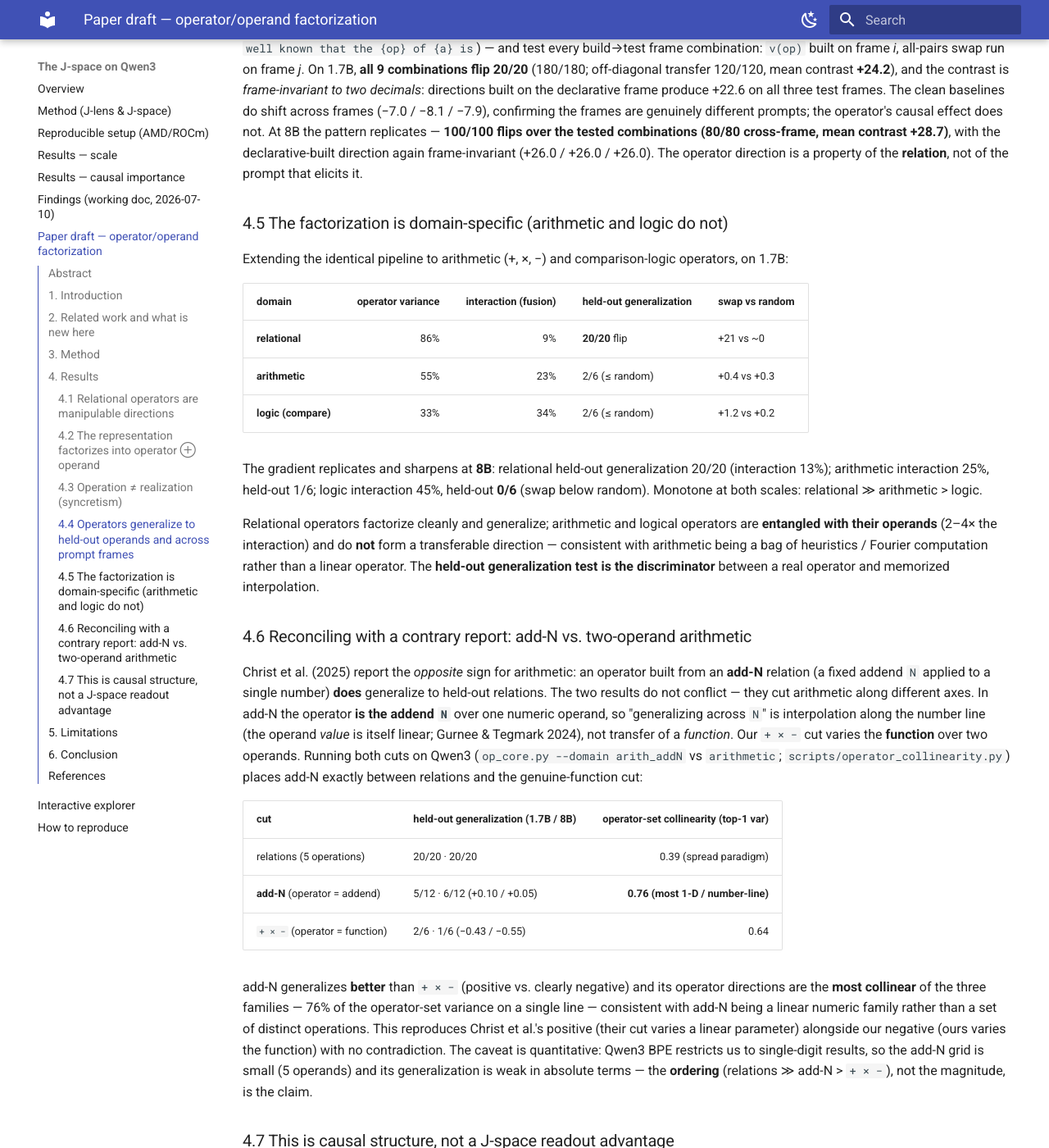
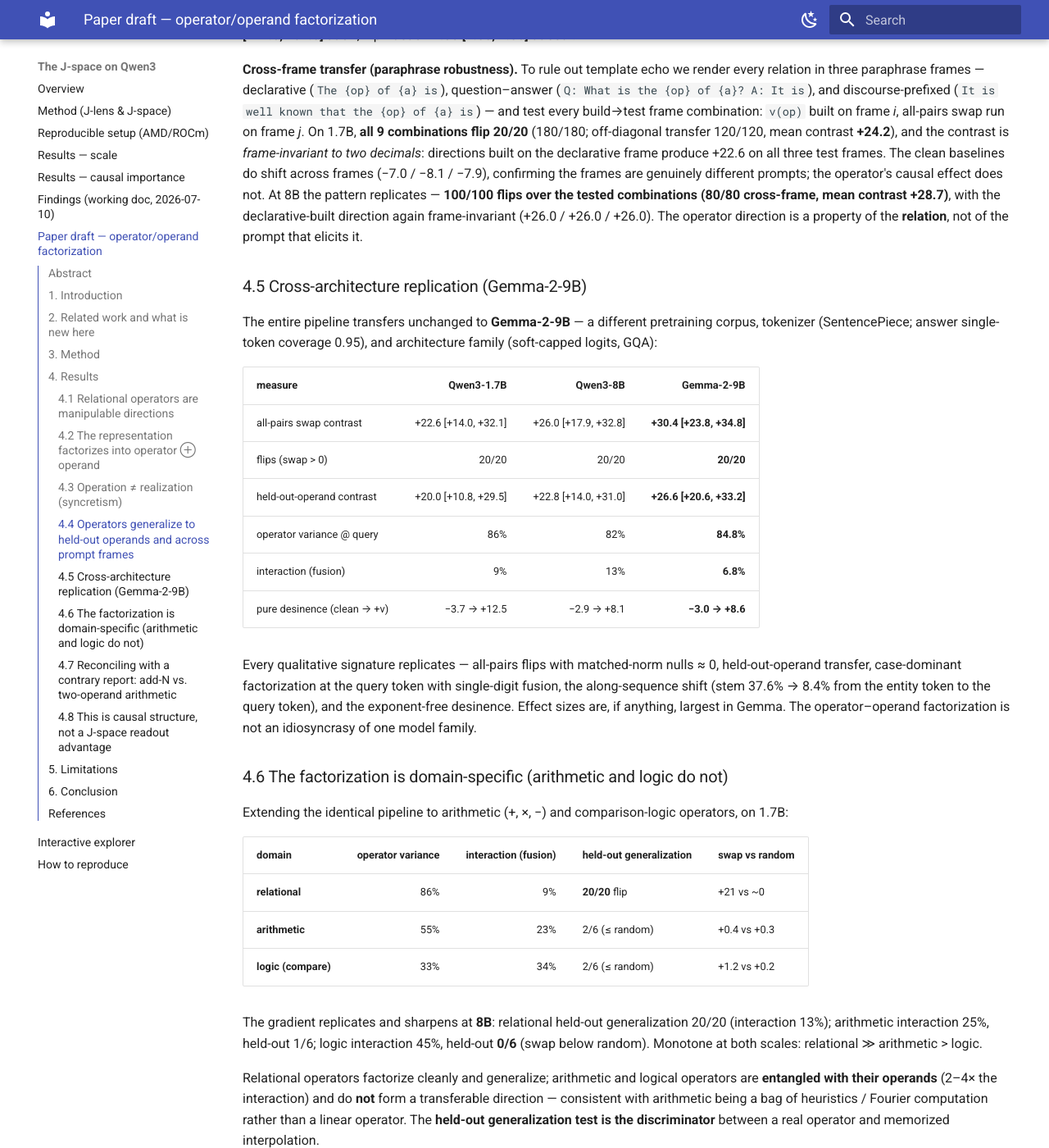
Before and after one commit to mpodeley/jspace-qwen, an MkDocs documentation site: the page built from docs/paper.md, in a window 1280 px wide and 1400 px high, scrolled down 7577 px. Shown: the whole window at 82% size. Built offline with MkDocs 1.6.1 and Material for MkDocs 9.7.7, drawn with Linux system fonts in a browser that asks for light colours; some of the changed text lies outside the part shown.

Commit message:
A3: Gemma-2-9B cross-architecture replication — everything replicates, strongest effects
§4.5 new (three-model table); title/abstract/limitations upgraded to two-family claims
("residual stream of LLMs"); 4.5→4.6→4.7→4.8 renumbered; findings §2.8; README numbers.
Gemma: all-pairs 20/20 (+30.4 [+23.8,+34.8]), held-out 20/20 (+26.6), case 84.8%,
fusion 6.8% (lowest), desinence -3.0→+8.6, zero pair CIs cross zero.
ACL rebuild: 9pp total = 8 content + refs spill (compliant), anonymity 0 hits.

Co-Authored-By: Claude Fable 5 <noreply@anthropic.com>

```diff
--- a/docs/paper.md
+++ b/docs/paper.md
@@ -11,12 +11,15 @@ syncretism) and, for readers new to grammatical case, explains the linguistic an
 
 ## Abstract
 
-We study how an open-weights transformer (Qwen3) represents a **relational operation** applied to an
-entity — *currency-of*, *capital-of*, *language-of*, *demonym-of*, *continent-of* applied to a country.
+We study how open-weights transformers (Qwen3-1.7B/8B, Gemma-2-9B) represent a **relational operation**
+applied to an entity — *currency-of*, *capital-of*, *language-of*, *demonym-of*, *continent-of* applied
+to a country.
 We find that the operation is carried by a **manipulable operator direction** in the residual stream
 that is largely **separable from the operand**. Adding `v(op_B) − v(op_A)` to a prompt performing `op_A`
 converts the model's answer to `op_B` for all 20 ordered operator pairs (matched-norm random controls
-null), and the direction **generalizes to operands never used to build it**. A two-way analysis of
+null), and the direction **generalizes to operands never used to build it**, to **unseen paraphrase
+frames** (every build→test frame combination flips), and **across architectures** — the full pipeline
+replicates on Gemma-2-9B with the largest effect sizes of the three models tested. A two-way analysis of
 variance factorizes the representation as `H[operand, operator] = μ + operand + operator + interaction`,
 ~90% additive with a ~10% **fusion** interaction, operator and operand occupying largely orthogonal
 subspaces; the operation-dominant representation *emerges along the sequence* (operand-dominant at the
@@ -90,8 +93,8 @@ the interaction term) — not an additional empirical claim.
 
 ## 3. Method
 
-**Setup.** Qwen3-1.7B and 8B, run on a single AMD Strix Halo APU (see [setup](setup.md); an int8 path
-keeps larger models in range). A relation is rendered into a template; the canonical frame is
+**Setup.** Qwen3-1.7B/8B throughout, plus Gemma-2-9B for the cross-architecture replication (§4.5); all
+run on a single AMD Strix Halo APU (see [setup](setup.md); an int8 path keeps larger models in range). A relation is rendered into a template; the canonical frame is
 `"The {op} of {a} is"`, and §4.4 additionally uses two paraphrase frames (question–answer and
 discourse-prefixed) that hold the `{op} of {a}` unit fixed while varying the surrounding frame, all
 ending in *is* so answer scoring is comparable.
@@ -225,7 +228,27 @@ replicates — **100/100 flips over the tested combinations (80/80 cross-frame,
 with the declarative-built direction again frame-invariant (+26.0 / +26.0 / +26.0). The operator
 direction is a property of the **relation**, not of the prompt that elicits it.
 
-### 4.5 The factorization is domain-specific (arithmetic and logic do not)
+### 4.5 Cross-architecture replication (Gemma-2-9B)
+
+The entire pipeline transfers unchanged to **Gemma-2-9B** — a different pretraining corpus, tokenizer
+(SentencePiece; answer single-token coverage 0.95), and architecture family (soft-capped logits, GQA):
+
+| measure | Qwen3-1.7B | Qwen3-8B | **Gemma-2-9B** |
+|---|---:|---:|---:|
+| all-pairs swap contrast | +22.6 [+14.0, +32.1] | +26.0 [+17.9, +32.8] | **+30.4 [+23.8, +34.8]** |
+| flips (swap > 0) | 20/20 | 20/20 | **20/20** |
+| held-out-operand contrast | +20.0 [+10.8, +29.5] | +22.8 [+14.0, +31.0] | **+26.6 [+20.6, +33.2]** |
+| operator variance @ query | 86% | 82% | **84.8%** |
+| interaction (fusion) | 9% | 13% | **6.8%** |
+| pure desinence (clean → +v) | −3.7 → +12.5 | −2.9 → +8.1 | **−3.0 → +8.6** |
+
+Every qualitative signature replicates — all-pairs flips with matched-norm nulls ≈ 0, held-out-operand
+transfer, case-dominant factorization at the query token with single-digit fusion, the along-sequence
+shift (stem 37.6% → 8.4% from the entity token to the query token), and the exponent-free desinence.
+Effect sizes are, if anything, largest in Gemma. The operator–operand factorization is not an
+idiosyncrasy of one model family.
+
+### 4.6 The factorization is domain-specific (arithmetic and logic do not)
 
 Extending the identical pipeline to arithmetic (+, ×, −) and comparison-logic operators, on 1.7B:
 
@@ -269,7 +292,7 @@ varies the function) with no contradiction. The caveat is quantitative: Qwen3 BP
 single-digit results, so the add-N grid is small (5 operands) and its generalization is weak in absolute
 terms — the **ordering** (relations ≫ add-N > `+ × −`), not the magnitude, is the claim.
 
-### 4.7 This is causal structure, not a J-space readout advantage
+### 4.8 This is causal structure, not a J-space readout advantage
 
 On four readout comparisons (bridge-entity pass@k, a surface-form logit difference, a number probe, and a
 concept-plane trajectory), the J-lens readout shows **no advantage** over the logit-lens under matched
@@ -282,8 +305,9 @@ legible in the J-space than in the raw stream (its 1.7B readout-geometry differe
 
 ## 5. Limitations
 
-- **Scale and family.** 1.7B and 8B, one model family (Qwen3); no 32B. Relational linearity holds for a
-  subset of relations even in-domain (cf. LRE ~48%).
+- **Scale and family.** 1.7–9B models from two families (Qwen3, Gemma 2) — both decoder-only
+  transformers; no ≥30B model. Relational linearity holds for a subset of relations even in-domain
+  (cf. LRE ~48%).
 - **Relation coverage.** Five hand-chosen country relations, English-only. Prompt variation covers three
   paraphrase *frames* (§4.4) but all frames share the `{op} of {a}` phrasing unit; phrase-level
   paraphrases, more relations, and other entity types remain open.
```
Also changed, not shown: other parts of docs/paper.md (+2 -2 lines), README.md (+4 -3 lines), docs/findings.md (+11 -0 lines), 5 other files.
